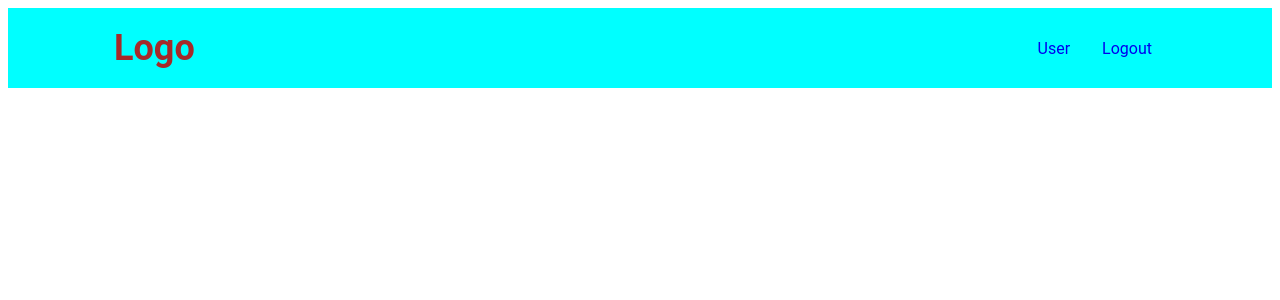
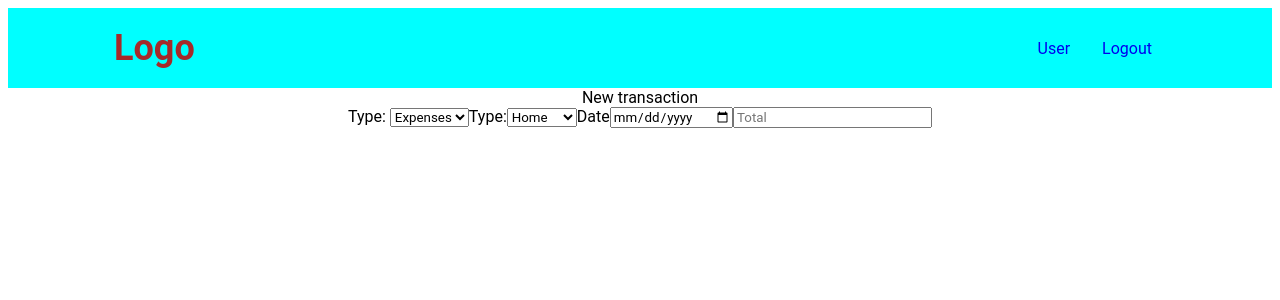
Before and after one commit to davrope/financial-app, a React (Create React App) app in the folder client/: page /create-transaction in a window 1280 px wide. Shown: the top 300 px of the page. Built offline with nearby package versions, Linux system fonts and the light colour scheme; no server answers; the HTML template or start-up script is replaced by a standard one.

Commit message:
Basic layout of transaction form

```diff
--- a/client/src/App.js
+++ b/client/src/App.js
@@ -14,6 +14,7 @@ import Landing from './components/Landing';
 import { useDispatch } from 'react-redux';
 import UserInfo from './components/UserInfo';
 import Dashboard from './components/FinancialComp/Dashboard';
+import CreateTransaction from './components/FinancialComp/CreateTransaction';
 
 
 
@@ -36,6 +37,7 @@ const App = () => {
         <Route path = "login" element = {<Login/>}/>
         <Route path = '/user' element = {<UserInfo/>}/>
         <Route path = '/dashboard' element = {<Dashboard/>}/>
+        <Route path = '/create-transaction' element = {<CreateTransaction/>}/>
       </Routes>
 
     </Router>
--- /dev/null
+++ b/client/src/components/FinancialComp/CreateTransaction.js
@@ -0,0 +1,32 @@
+import React from 'react';
+import style from '../../styles/create-transaction.module.css'
+
+const CreateTransaction = () => {
+  return (
+    <div className={style.container}>
+        New transaction
+        <form>
+            <label>Type: </label>
+            <select id = "type-transaction">
+                <option value = "expenses">Expenses</option>
+                <option value = "income">Income</option>
+            </select>
+
+            <label>Type:</label>
+            <select id = "category">
+                <option value = "home">Home</option>
+                <option value = "food">Food</option>
+                <option value = "laundry">Laundry</option>
+            </select>
+
+            <label>Date</label>
+            <input type = "date" id = "transaction_date"/>
+
+            {/* Check how to hide the spin arrows for number input */}
+            <input type = "number" id= "total_transaction" placeholder='Total'/>
+        </form>
+    </div>
+  )
+}
+
+export default CreateTransaction
--- a/client/src/components/FinancialComp/Dashboard.js
+++ b/client/src/components/FinancialComp/Dashboard.js
@@ -1,19 +1,18 @@
 import React from 'react'
+import {Link as LinkRouter} from 'react-router-dom';
 
 const Dashboard = () => {
+
+
+
   return (
     <div className='dashboard-container'>
       <section className='dashboard-header'>
-        <h3>
-          January
+        <h3 className='current-month'>
+          January, 2022
         </h3>
-
-        <h3>
-          2022
-        </h3>
-
         <h3 className='balance'>
-          Balance:
+          Your balance:
         </h3>
 
         <h4 className='balance-number'>
@@ -36,11 +35,10 @@ const Dashboard = () => {
         <button className='button-dashboard'>
           Budgets
         </button>
-
-        <button className='FAB-transaction'>
+      </div>
+      <LinkRouter className='FAB-transaction' to = "/create-transaction">
           +
-        </button>
-      </div>
+      </LinkRouter>
     </div>
   )
 }
--- a/client/src/index.css
+++ b/client/src/index.css
@@ -146,3 +146,49 @@ input[type=text], input[type=password] {
 .smedia-icon{
     font-size: 2rem;
 }
+
+/* Dashboard elements */
+
+.dashboard-container{
+    text-align: center;
+}
+
+.current-month{
+    color: #333;
+}
+
+.balance{
+    color:#333
+}
+
+.dashboard-header{
+    text-align: center;
+    grid-row: auto;
+}
+
+.buttons-dashboard-container{
+    border-radius: 20%;
+    padding: 10px 5px 10px 5px;
+
+}
+.button-dashboard{
+    font-size: 1.2rem;
+    border-right: black;
+
+}
+
+.FAB-transaction{
+	display: inline-block;
+	width: 42px;
+	height: 42px;
+	line-height: 42px;
+	vertical-align: middle;
+	background: #e53935;
+	border-radius: 50%;
+	border: none;
+	box-shadow: 0 2px 4px rgba(0,0,0,.2);
+	text-align: center;
+    font-size: 2rem;
+    color:white;
+    cursor: pointer
+}
--- /dev/null
+++ b/client/src/styles/create-transaction.module.css
@@ -0,0 +1,3 @@
+.container{
+    text-align: center;
+}
```
Also changed, not shown: client/src/components/FinancialComp/TransactionForm.js (added, +20 -0 lines).
